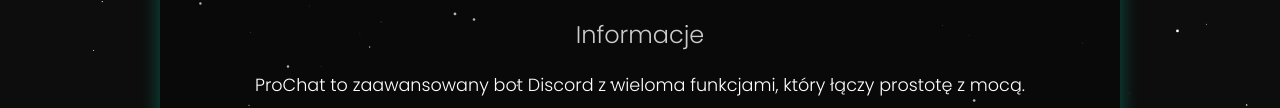
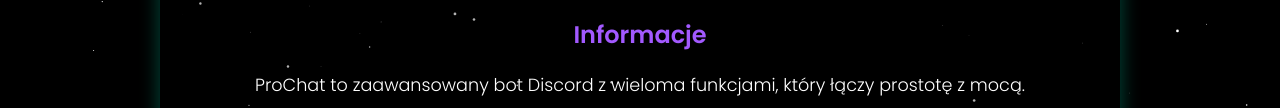
Before and after one commit to diabel777/informacje-, a plain HTML site: page index.html in a window 1280 px wide. Shown: the part 320-428 px from the top of the page. Drawn offline with Linux system fonts and the light colour scheme.

Commit message:
Update index.html

```diff
--- a/index.html
+++ b/index.html
@@ -9,7 +9,7 @@
     body {
       margin: 0;
       font-family: 'Poppins', sans-serif;
-      background: #0d0d0d;
+      background: #000000;
       overflow-x: hidden;
       color: #fff;
     }
@@ -42,8 +42,8 @@
     }
     h2 {
       text-align: center;
-      color: #ccc;
-      font-weight: 300;
+      color: #a259ff;
+      font-weight: 600;
       margin-bottom: 20px;
     }
     p {
```
